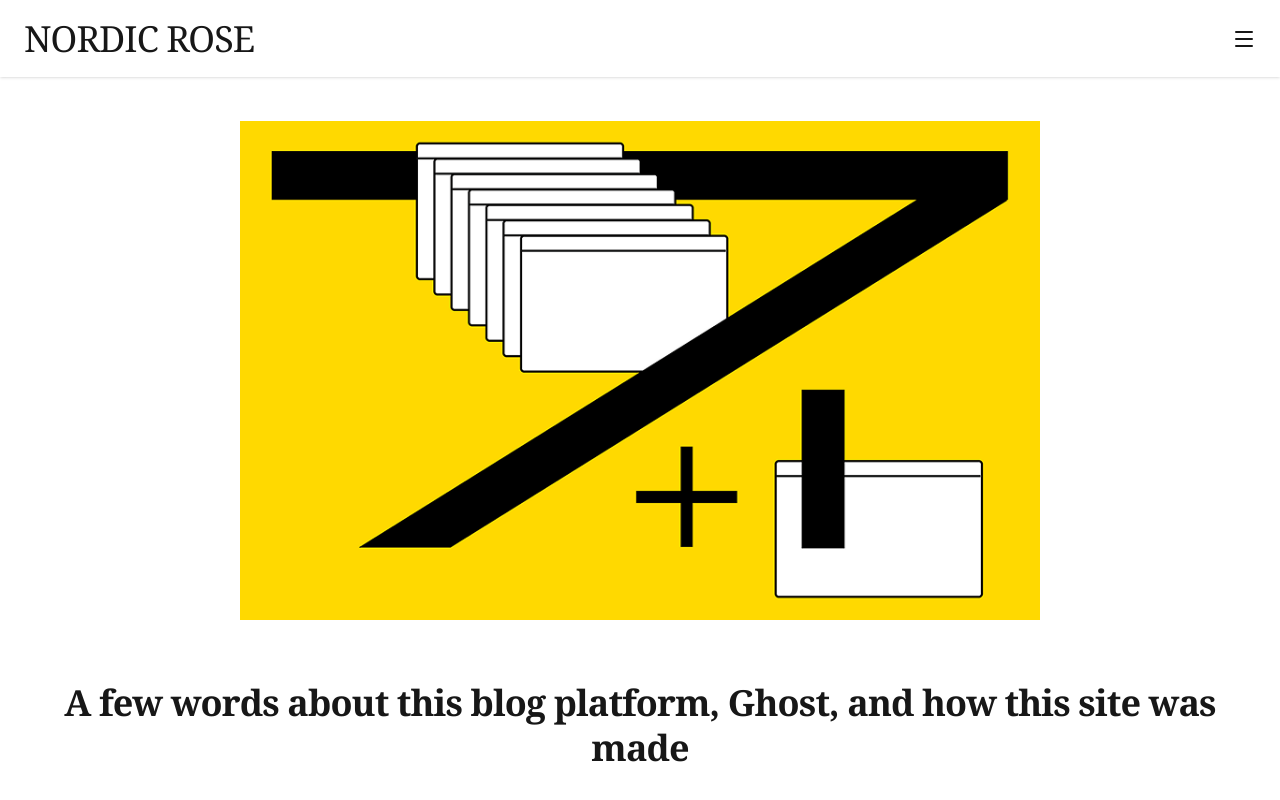
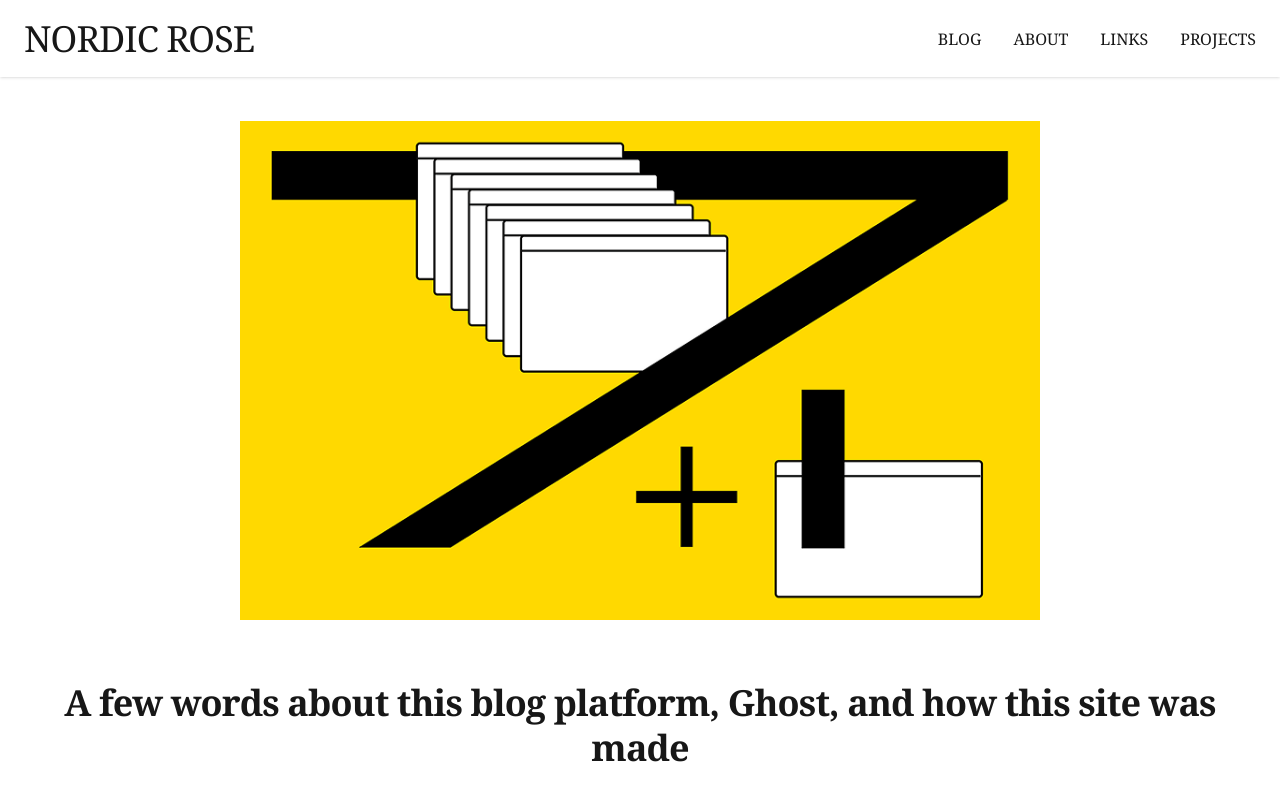
Before and after one commit to code043/nordic-rose, a Next.js app: page / in a window 1280 px wide. Shown: the top 800 px of the page. Built offline with nearby package versions, Linux system fonts and the light colour scheme.

Commit message:
refactor: navbar screen size

```diff
--- a/src/components/navbar.tsx
+++ b/src/components/navbar.tsx
@@ -1,10 +1,19 @@
 import { Menu } from "lucide-react";
+import Link from "next/link";
 
 export default function Navbar() {
   return (
     <header className="w-full flex items-center justify-between px-6 py-4 shadow-sm bg-white">
       <h2 className="text-center text-4xl font-serif tracking-tight leading-tight">NORDIC ROSE</h2>
-      <Menu />
+      <nav className="hidden md:block">
+        <ul className="font-serif space-x-8">
+          <Link href={'/'}>BLOG</Link>
+          <Link href={'/about'}>ABOUT</Link>
+          <Link href={'/links'}>LINKS</Link>
+          <Link href={'/projects'}>PROJECTS</Link>
+        </ul>
+      </nav>
+      <Menu className="md:hidden"/>
     </header>
   );
 }
```
